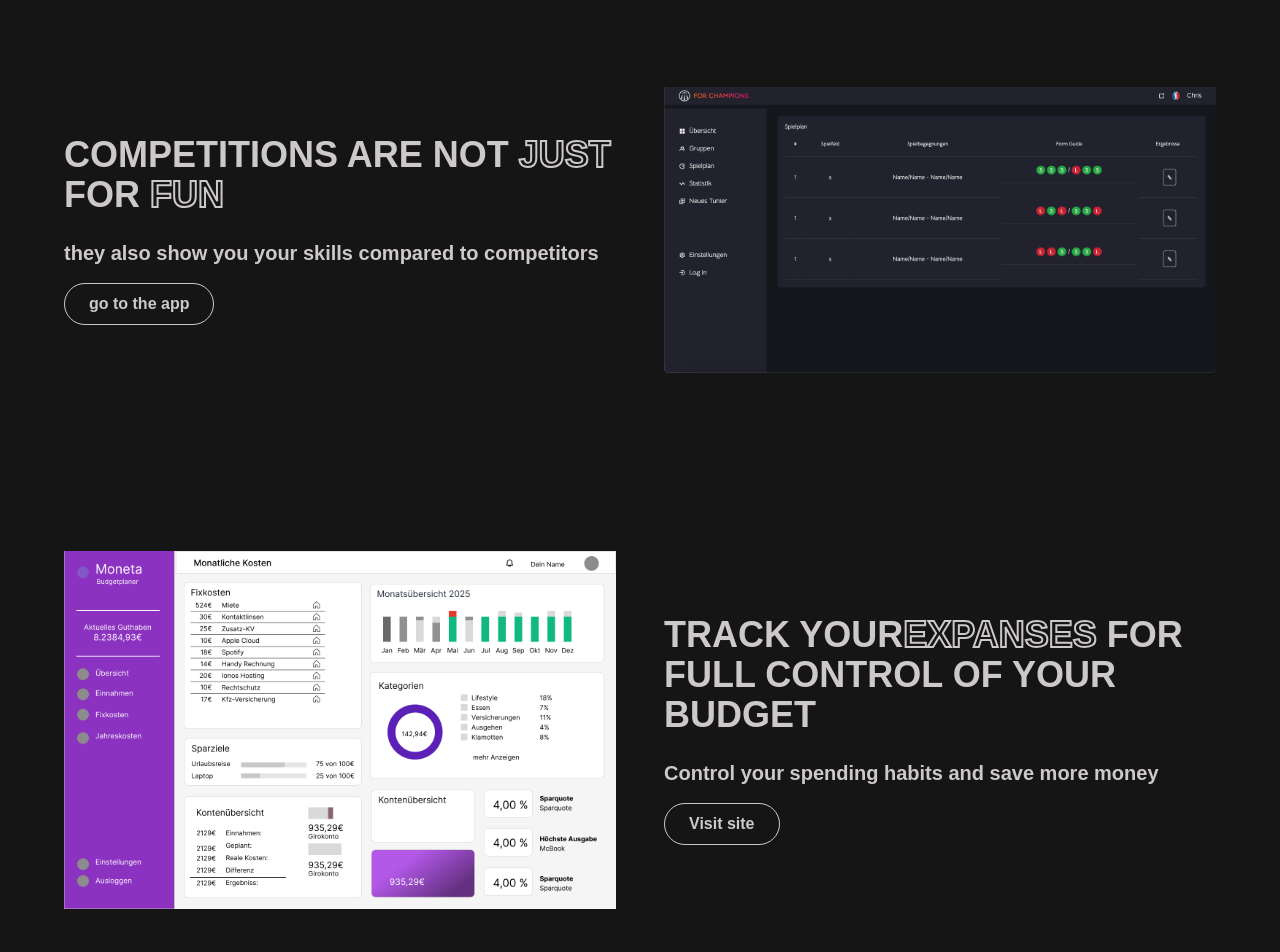
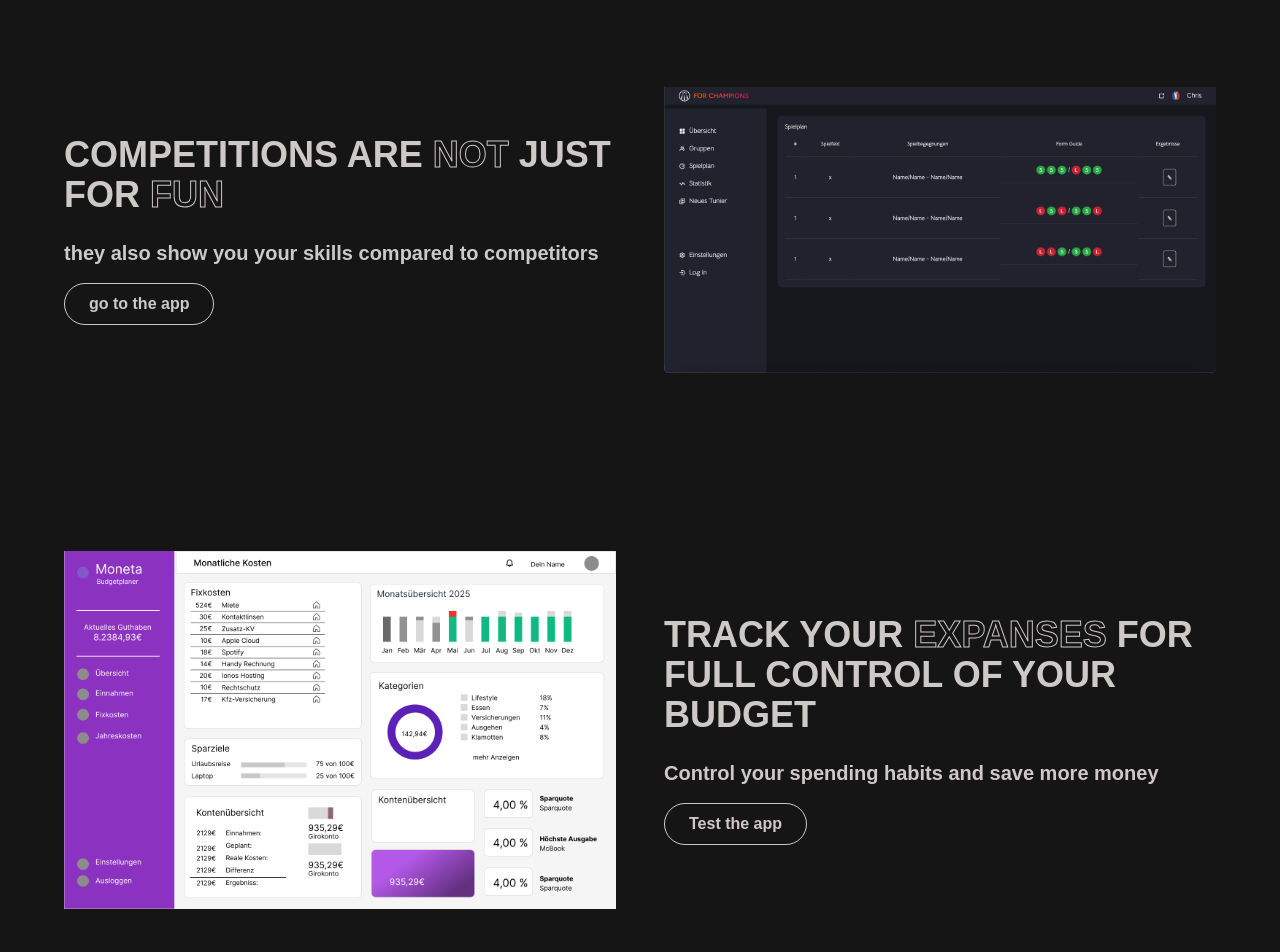
Before and after one commit to CRzneR/Website, a Next.js app: page / in a window 1280 px wide. Shown: the part 4780-5732 px from the top of the page. Built offline with nearby package versions, Linux system fonts and the light colour scheme.

Commit message:
fixed fine line

```diff
--- a/src/components/Projects/projectOverview.tsx
+++ b/src/components/Projects/projectOverview.tsx
@@ -130,8 +130,19 @@ function ProjectOverview() {
         <FadeIn>
           <div className="relative space-y-6">
             <h2 className="text-2xl xl:text-4xl uppercase font-bold text-[#CEC9C9] leading-tight">
-              <span className="text-transparent stroke-text font-black">CAD </span>
-              and <span className="text-transparent stroke-text font-black">3D-printing </span>
+              <span
+                className="text-transparent stroke-text font-black"
+                style={{ WebkitTextStrokeWidth: "1px" }}
+              >
+                CAD{" "}
+              </span>
+              and{" "}
+              <span
+                className="text-transparent stroke-text font-black"
+                style={{ WebkitTextStrokeWidth: "1px" }}
+              >
+                3D-printing{" "}
+              </span>
               are part of my life
             </h2>
             <p className="text-xl text-[#CEC9C9] md:font-bold pb-4">
@@ -159,9 +170,20 @@ function ProjectOverview() {
         <FadeIn>
           <div className="relative space-y-6 pt-8 xl:pt-0">
             <h2 className="text-2xl xl:text-4xl uppercase font-bold text-[#CEC9C9] leading-tight">
-              Competitions are not{" "}
-              <span className="text-transparent stroke-text font-black">just </span>
-              for <span className="text-transparent stroke-text font-black">fun</span>
+              Competitions are{" "}
+              <span
+                className="text-transparent stroke-text font-black"
+                style={{ WebkitTextStrokeWidth: "1px" }}
+              >
+                not{" "}
+              </span>
+              just for{" "}
+              <span
+                className="text-transparent stroke-text font-black"
+                style={{ WebkitTextStrokeWidth: "1px" }}
+              >
+                fun{" "}
+              </span>
             </h2>
             <p className="text-xl text-[#CEC9C9] md:font-bold pb-4">
               they also show you your skills compared to competitors
@@ -205,14 +227,19 @@ function ProjectOverview() {
         <FadeIn>
           <div className="relative space-y-6">
             <h2 className="text-2xl xl:text-4xl uppercase font-bold text-[#CEC9C9] leading-tight">
-              Track your
-              <span className="text-transparent stroke-text font-black">expanses </span>
+              Track your{" "}
+              <span
+                className="text-transparent stroke-text font-black"
+                style={{ WebkitTextStrokeWidth: "1px" }}
+              >
+                expanses{" "}
+              </span>
               for full control of your budget
             </h2>
             <p className="text-xl text-[#CEC9C9] md:font-bold pb-4">
               Control your spending habits and save more money
             </p>
-            <Button a="https://moneta-frontend.vercel.app/" text="Visit site" className="mt-6" />
+            <Button a="https://moneta-frontend.vercel.app/" text="Test the app" className="mt-6" />
           </div>
         </FadeIn>
         <FadeIn>
```
